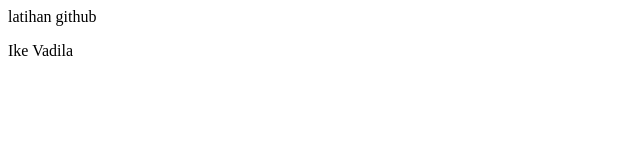
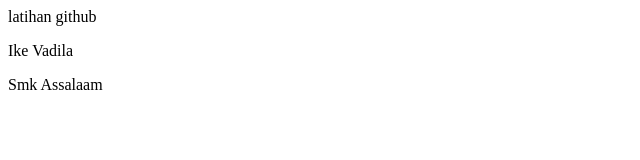
Before and after one commit to Ikevadilla/latihann, a plain HTML site: page index.html in a window 1280 px wide. Shown: the whole page, without its empty margins (0-640 px from the left). Drawn offline with Linux system fonts and the light colour scheme.

Commit message:
menambahkan index

```diff
--- a/index.html
+++ b/index.html
@@ -9,5 +9,6 @@
 <body>
     latihan github
     <p>Ike Vadila</p>
+    <p>Smk Assalaam</p>
 </body>
 </html>
```
